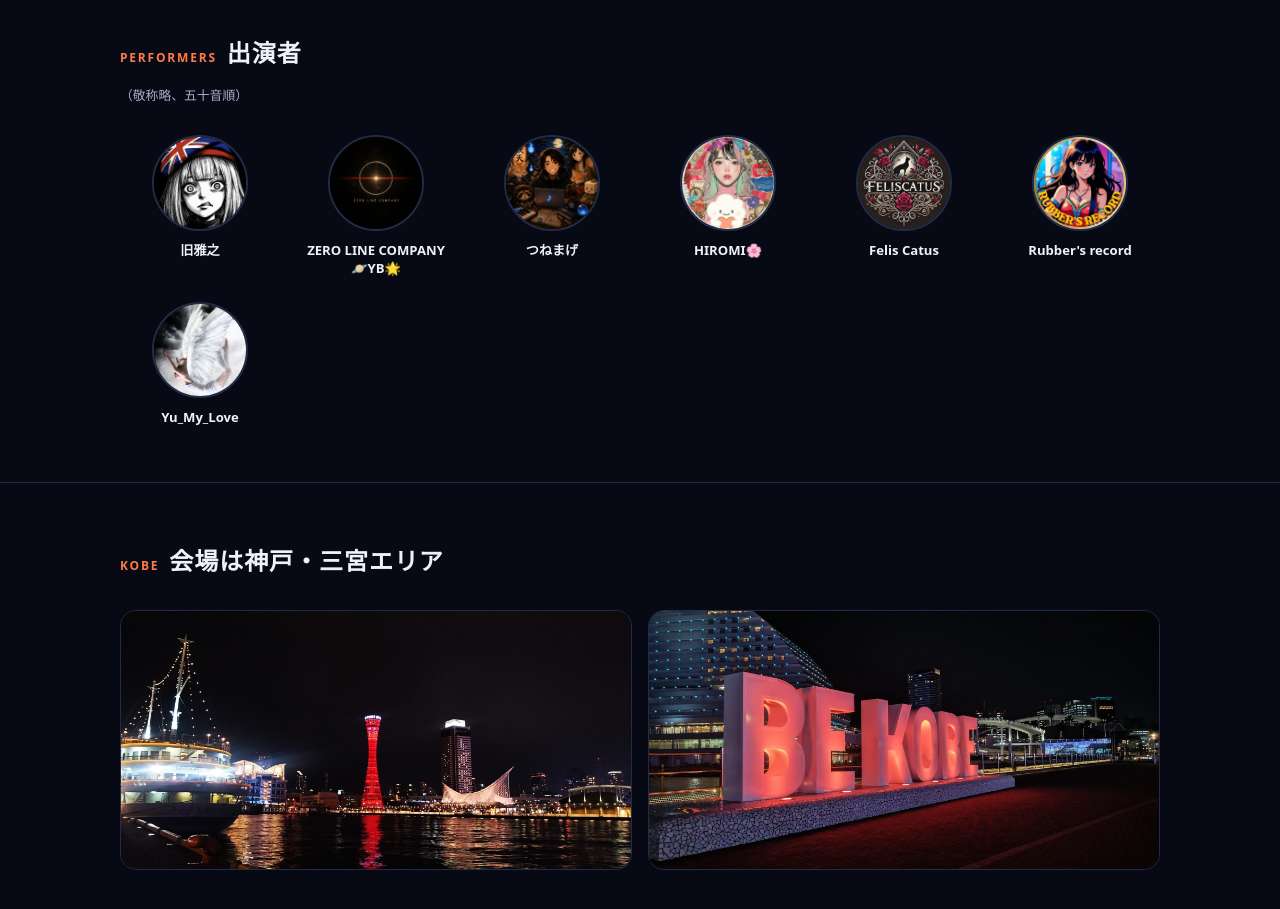
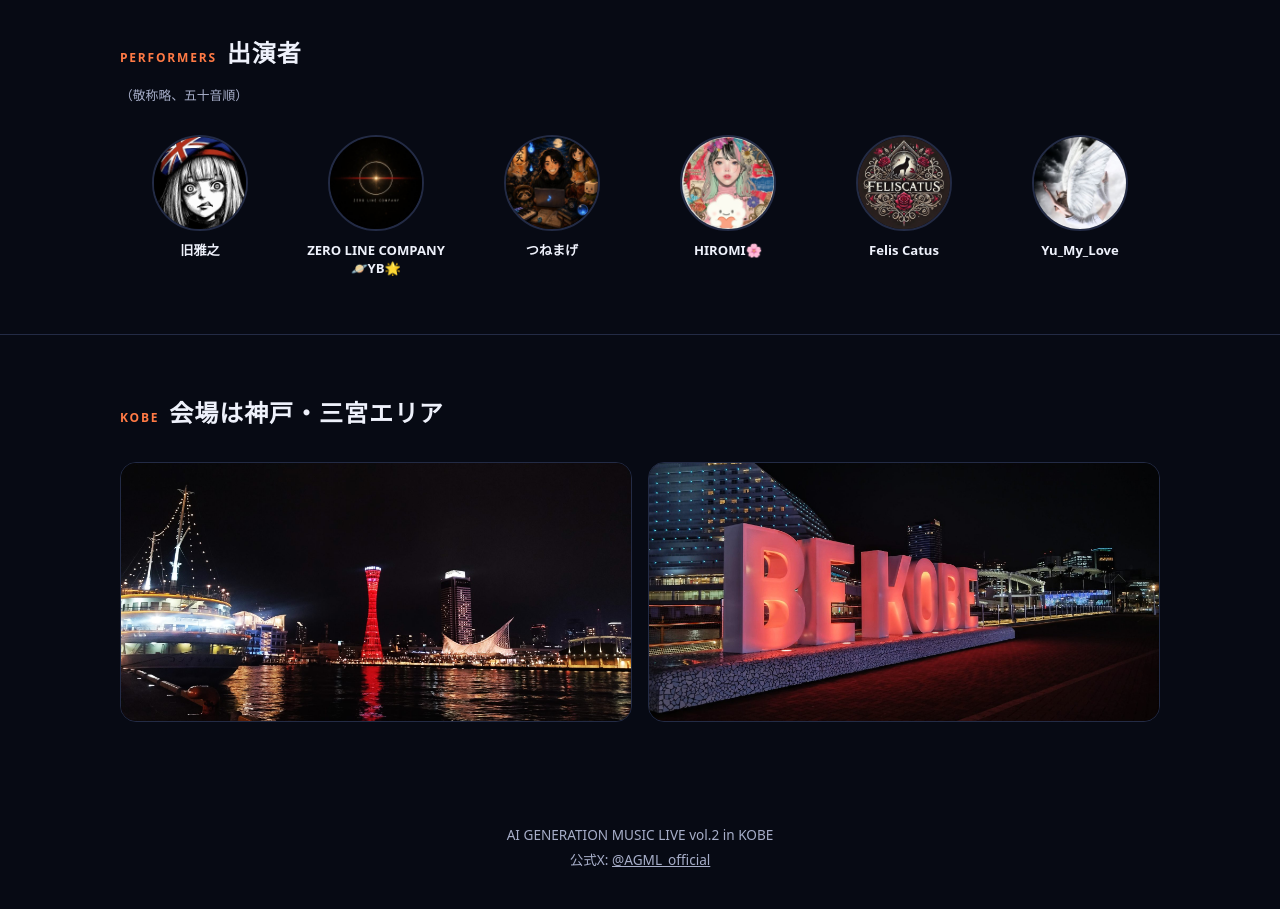
Before and after one commit to ykitagawa-fc/agml-vol2-kobe, a plain HTML site: page index.html in a window 1280 px wide. Shown: the part 2080-2989 px from the top of the page. Drawn offline with Linux system fonts and the light colour scheme.

Commit message:
Remove Rubber's record performer link
Co-Authored-By: Claude Sonnet 5 <noreply@anthropic.com>

```diff
--- a/index.html
+++ b/index.html
@@ -90,10 +90,6 @@ AI音楽を通じてお客様を楽しませるライブエンターテインメ
         <img class="performer-icon" src="assets/img/performers/05_felis-catus.jpg" alt="Felis Catus">
         <span class="performer-name">Felis Catus</span>
       </a>
-      <a class="performer" href="https://x.com/Rubbers_record" target="_blank" rel="noopener">
-        <img class="performer-icon" src="assets/img/performers/06_rubbersrecord.jpg" alt="Rubber's record">
-        <span class="performer-name">Rubber's record</span>
-      </a>
       <a class="performer" href="https://x.com/Yu_My_Love_Ever" target="_blank" rel="noopener">
         <img class="performer-icon" src="assets/img/performers/07_yumylove.jpg" alt="Yu_My_Love">
         <span class="performer-name">Yu_My_Love</span>
```
